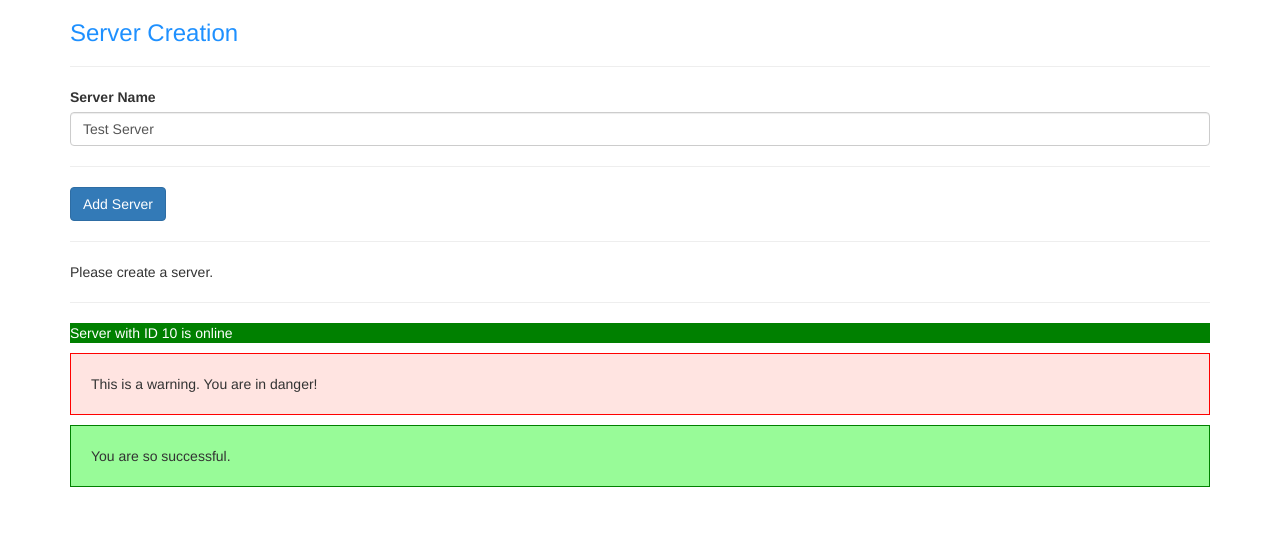
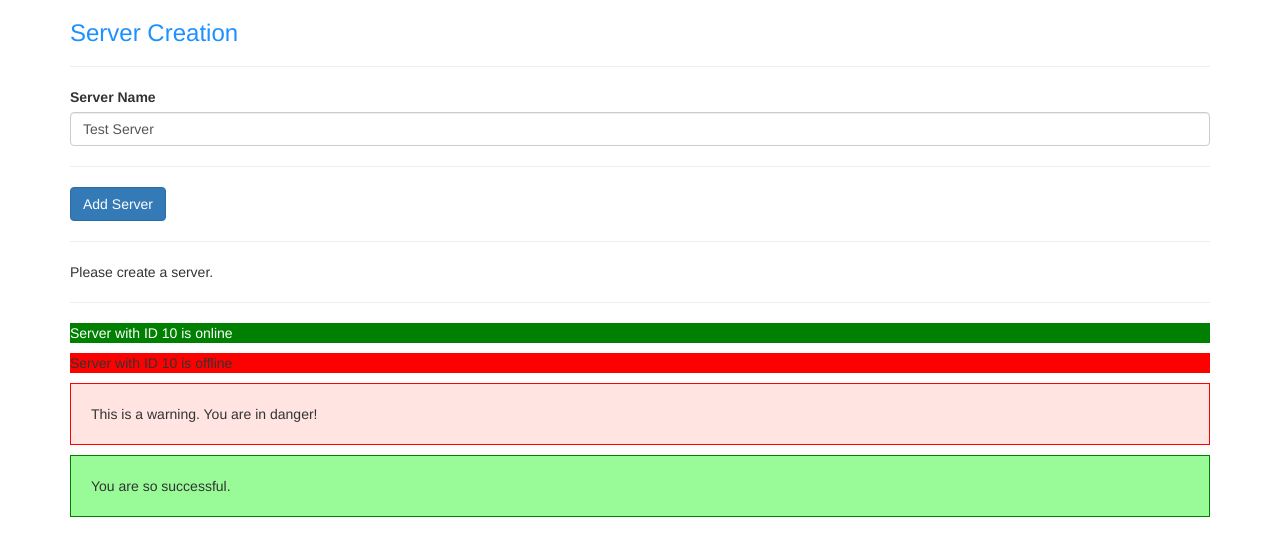
Before and after one commit to mkhira2/first-angular-app, an Angular app: page / in a window 1280 px wide. Shown: the top 556 px of the page. Built offline with nearby package versions, Linux system fonts and the light colour scheme.

Commit message:
complete

```diff
--- a/src/app/servers/servers.component.html
+++ b/src/app/servers/servers.component.html
@@ -15,4 +15,4 @@
     <p>Please create a server.</p>
 </ng-template>
 <hr>
-<app-server></app-server>
+<app-server *ngFor="let server of servers"></app-server>
--- a/src/app/servers/servers.component.ts
+++ b/src/app/servers/servers.component.ts
@@ -14,6 +14,7 @@
   serverCreationStatus = 'No server was created!';
   serverName = 'Test Server';
   serverCreated = false;
+  servers = ['Test Server', 'Test Server 2'];
 
   constructor() {
     setTimeout(() => {
@@ -26,6 +27,7 @@
 
   onCreateServer() {
     this.serverCreated = true;
+    this.servers.push(this.serverName);
     this.serverCreationStatus = this.serverName + ' was created!';
   }
 }
```
Also changed, not shown: src/assets/images/angular.png.
